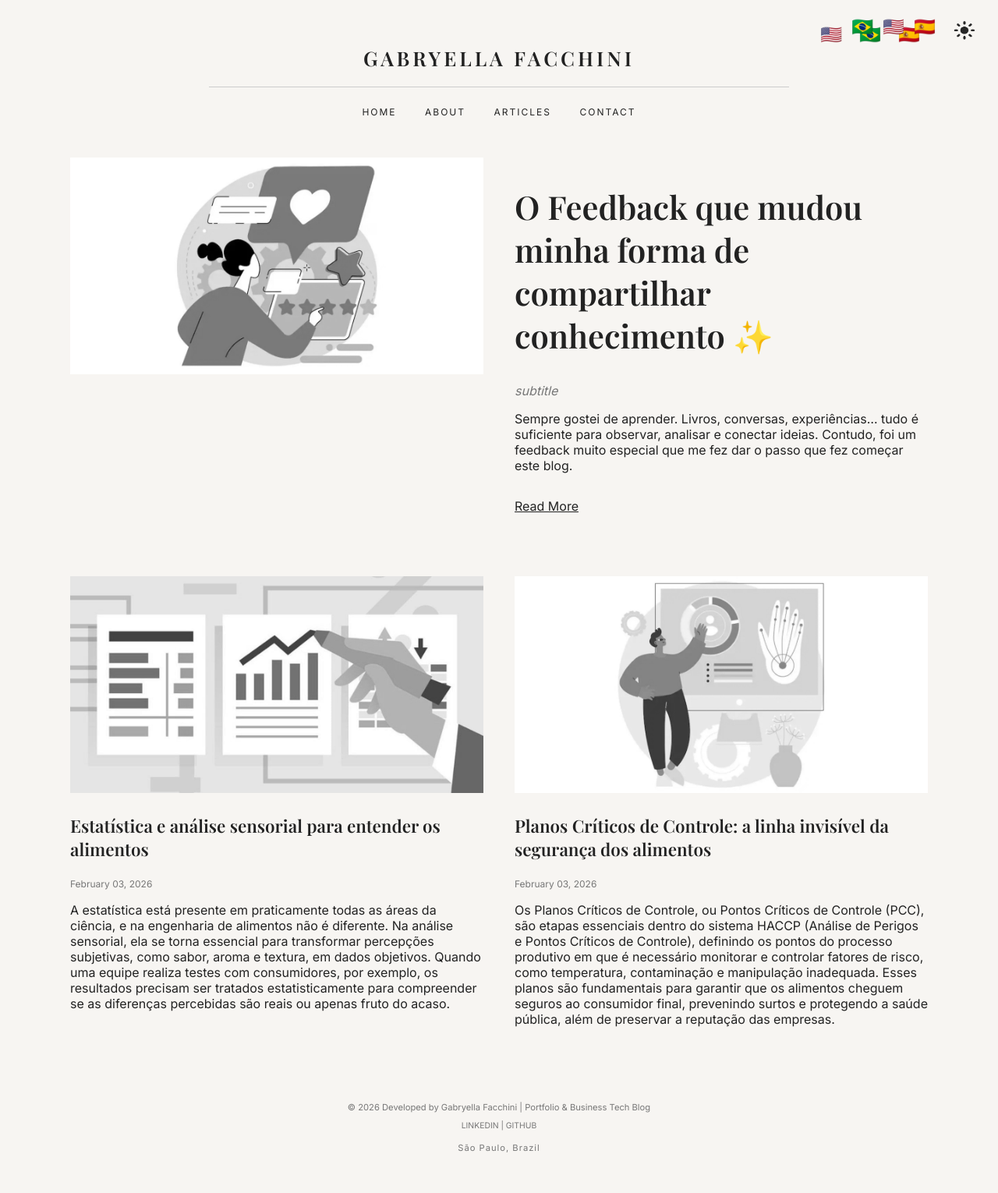
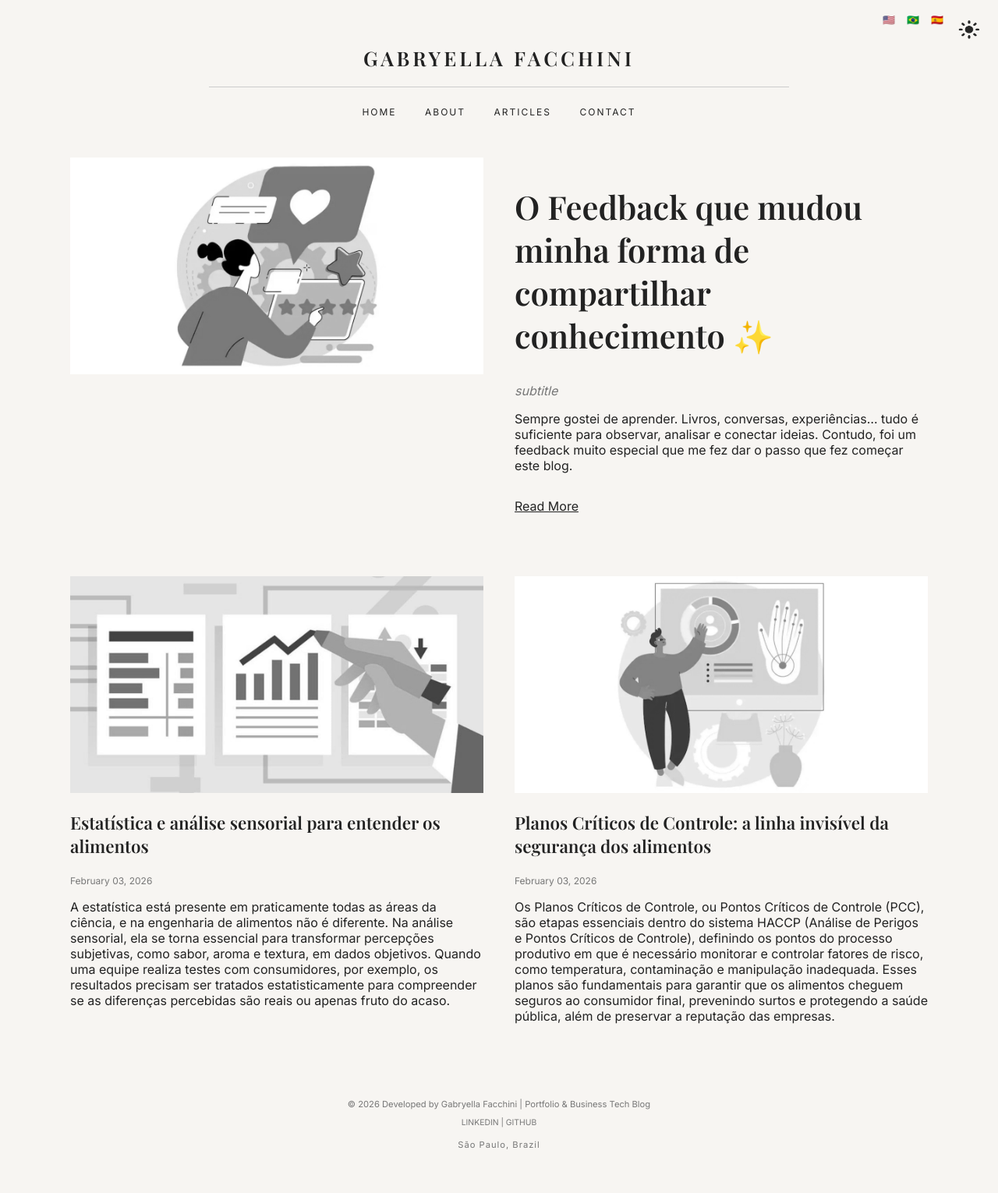
Before and after one commit to gabyfachini/gabyfachini.github.io, a Jekyll site: the page built from index.html, in a window 1280 px wide. Shown: the whole page at 78% size. Built offline with Jekyll 4.4.1, drawn with Linux system fonts in a browser that asks for light colours.

Commit message:
Refactor language switcher and styles
Remove duplicated language-switcher markup, replace inline styles with semantic markup (emoji codepoints + title attributes) and keep a single top switcher. Consolidate CSS: unify grayscale image rule, remove redundant .about-page override, add display:block, and group shared positioning for #themeToggle and .language-switcher. Adjust sizing, spacing, typography and hover behavior for language links to improve accessibility, reduce repetition and simplify layout.

```diff
--- a/_layouts/default.html
+++ b/_layouts/default.html
@@ -11,12 +11,11 @@
 </head>
 <body>
 
-<div class="language-switcher" style="text-align: right; padding: 10px 20px;">
-  <a href="{{ '/' | relative_url }}" style="text-decoration: none; margin-left: 10px;">🇺🇸</a>
-  <a href="{{ '/pt/' | relative_url }}" style="text-decoration: none; margin-left: 10px;">🇧🇷</a>
-  <a href="{{ '/es/' | relative_url }}" style="text-decoration: none; margin-left: 10px;">🇪🇸</a>
+<div class="language-switcher">
+  <a href="{{ '/' | relative_url }}" title="English">&#127482;&#127480;</a>
+  <a href="{{ '/pt/' | relative_url }}" title="Português">&#127463;&#127479;</a>
+  <a href="{{ '/es/' | relative_url }}" title="Español">&#127466;&#127480;</a>
 </div>
-
 <header class="site-header">
   <h1 class="logo">GABRYELLA FACCHINI</h1>
   <hr>
@@ -43,12 +42,6 @@
 
   <p style="margin-top: 15px; letter-spacing: 1px;">São Paulo, Brazil</p>
 </footer>
-
-<div class="language-switcher">
-  <a href="{{ '/' | relative_url }}" title="Português">🇧🇷</a>
-  <a href="{{ '/en/' | relative_url }}" title="English">🇺🇸</a>
-  <a href="{{ '/es/' | relative_url }}" title="Español">🇪🇸</a>
-</div>
 
 <button id="themeToggle" aria-label="Alternar tema">
   <img id="themeIcon" src="/assets/img/theme-light.png" alt="Tema">
--- a/assets/css/style.css
+++ b/assets/css/style.css
@@ -242,41 +242,57 @@ body {
 }
 
 /* --- Grayscale Image Effect --- */
-
-/* Aplica o efeito de preto e branco em todas as imagens do site */
+/* Unificado: afeta todas as imagens, inclusive da página About */
 img {
   filter: grayscale(100%);
-  transition: filter 0.5s ease; /* Suaviza a transição caso queira remover o efeito no hover */
+  transition: filter 0.5s ease;
+  display: block; /* Adicionado aqui para evitar repetição */
 }
 
-/* Opcional: Faz a imagem voltar a ter cor quando você passa o mouse por cima */
 img:hover {
   filter: grayscale(0%);
 }
 
-/* Ajuste específico para garantir que as imagens da página About sigam o modelo */
-.about-page img {
-  filter: grayscale(100%);
-  display: block;
+/* --- Switchers (Theme & Language) --- */
+/* Agrupamos o que é comum aos dois para simplificar */
+#themeToggle,
+.language-switcher {
+  position: fixed;
+  top: 20px;
+  z-index: 1000;
+}
+
+#themeToggle {
+  right: 20px;
+  background: none;
+  border: none;
+  cursor: pointer;
+  padding: 0;
+}
+
+#themeToggle img {
+  width: 34px;
+  height: 34px;
 }
 
 .language-switcher {
-  position: fixed; /* Mantém fixo na tela ao rolar */
-  top: 20px;       /* Alinhado com a mesma altura do botão de Dark Mode */
-  right: 80px;     /* Distância lateral para não sobrepor o botão (que está em 20px) */
+  right: 70px; /* Ajuste leve para proximidade */
   display: flex;
-  gap: 12px;
-  z-index: 1000;   /* Garante que fique por cima de outros elementos */
+  gap: 15px;
+  align-items: center;
 }
 
 .language-switcher a {
   text-decoration: none;
-  font-size: 1.4rem;
-  transition: transform 0.2s ease;
-  /* IMPORTANTE: Mantemos grayscale(0%) aqui para as bandeiras não ficarem cinzas */
+  font-size: 0.8rem; /* Diminuído para não brigar com o ícone de sol/lua */
+  font-weight: bold;
+  color: var(--text);
+  transition: transform 0.2s ease, color 0.2s;
   filter: grayscale(0%) !important;
+  line-height: 1; /* Evita que o texto "pule" */
 }
 
 .language-switcher a:hover {
-  transform: scale(1.2);
+  transform: scale(1.1);
+  color: var(--muted);
 }
```
